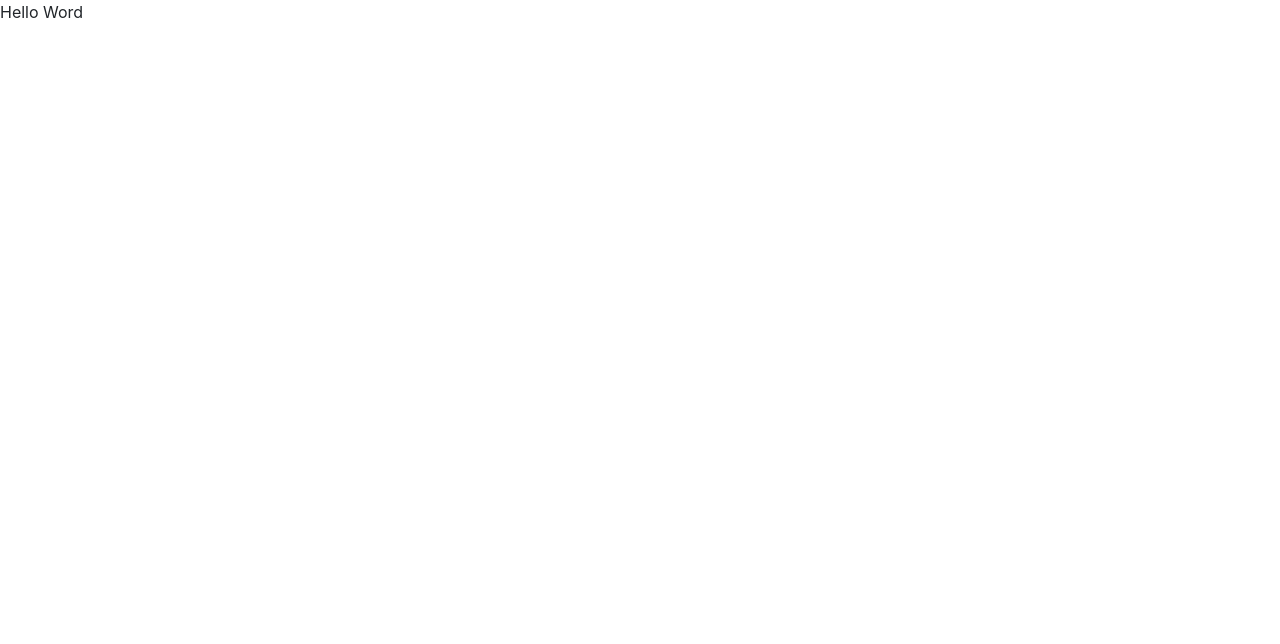
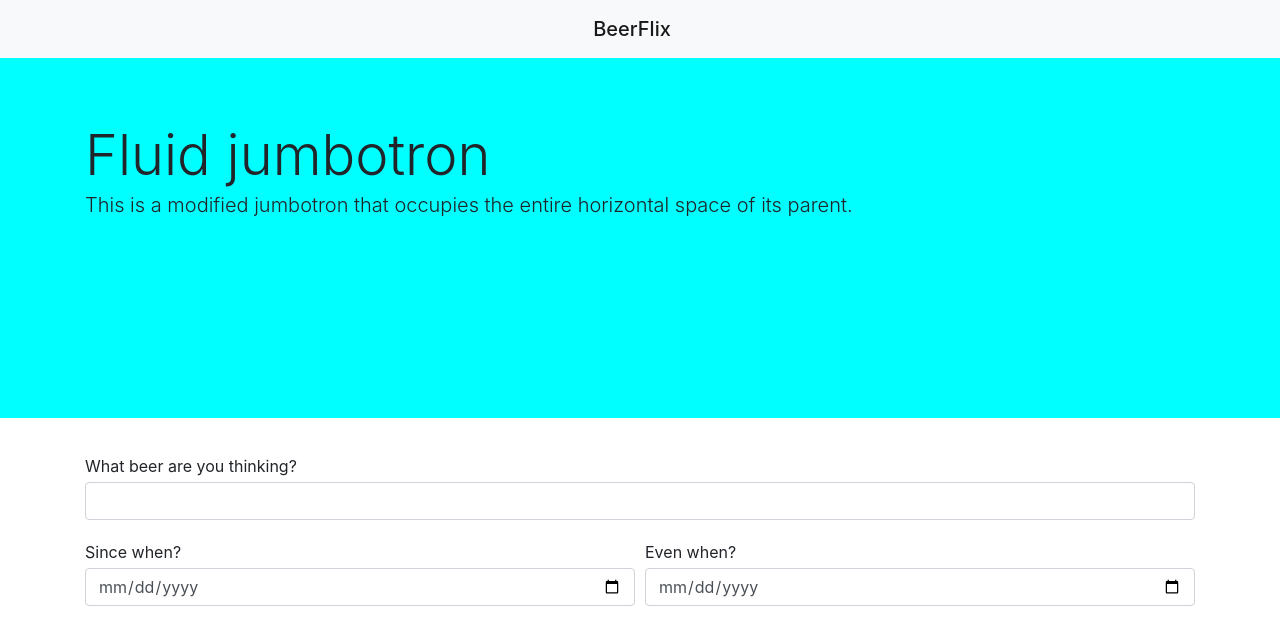
Before and after one commit to beatrizAdalab/keepcoding-BeerFlix, a plain HTML site: page index.html in a window 1280 px wide. Drawn offline with nearby package versions, Linux system fonts and the light colour scheme.

Commit message:
add index.html,and basic styles

```diff
--- a/index.html
+++ b/index.html
@@ -1,17 +1,79 @@
 <!DOCTYPE html>
 <html lang="en">
+
 <head>
   <meta charset="UTF-8">
   <meta name="viewport" content="width=device-width, initial-scale=1.0">
   <meta http-equiv="X-UA-Compatible" content="ie=edge">
   <title>BeerFlix</title>
-    <link href="https://fonts.googleapis.com/css?family=Roboto" rel="stylesheet">
   <link rel="stylesheet" href="https://use.fontawesome.com/releases/v5.12.0/css/all.css">
   <!-- styles -->
-    <link rel="stylesheet" href="https://stackpath.bootstrapcdn.com/bootstrap/4.4.1/css/bootstrap.min.css" integrity="sha384-Vkoo8x4CGsO3+Hhxv8T/Q5PaXtkKtu6ug5TOeNV6gBiFeWPGFN9MuhOf23Q9Ifjh" crossorigin="anonymous">
+  <link rel="stylesheet" href="https://stackpath.bootstrapcdn.com/bootstrap/4.4.1/css/bootstrap.min.css"
+    integrity="sha384-Vkoo8x4CGsO3+Hhxv8T/Q5PaXtkKtu6ug5TOeNV6gBiFeWPGFN9MuhOf23Q9Ifjh" crossorigin="anonymous">
   <link rel="stylesheet" href="/src/css/styles.css">
 </head>
+
 <body>
-Hello Word
+  <nav class="navbar navbar-expand-lg navbar-light bg-light d-flex justify-content-center">
+    <h1 class="navbar-brand ">BeerFlix</h1>
+  </nav>
+  <header>
+    <div class="jumbotron jumbotron-fluid">
+      <div class="container">
+        <h1 class="display-4">Fluid jumbotron</h1>
+        <p class="lead">This is a modified jumbotron that occupies the entire horizontal space of its parent.</p>
+      </div>
+    </div>
+  </header>
+  <main>
+    <!-- form -->
+    <section id="formSection">
+      <div class="container">
+        <form>
+          <div class="form-group">
+            <label for="inputAddress">What beer are you thinking?</label>
+            <input type="text" class="form-control" id="" placeholder="">
+          </div>
+          <div class="form-row">
+            <div class="form-group col-md-6">
+              <label for="inputEmail4">Since when?</label>
+              <input type="date" class="form-control" id="inputEmail4">
+            </div>
+            <div class="form-group col-md-6">
+              <label for="inputPassword4">Even when?</label>
+              <input type="date" class="form-control" id="inputPassword4">
+            </div>
+          </div>
+        </form>
+    </section>
+    <!-- form end-->
+
+    </section id="detailSection">
+    <section id="detailSection" class="detail-section">
+    </section>
+    <!-- loader -->
+    <div id="loader" class="loader-container hide">
+      <div class="lds-roller">
+        <div></div>
+        <div></div>
+        <div></div>
+        <div></div>
+        <div></div>
+        <div></div>
+        <div></div>
+        <div></div>
+      </div>
+    </div>
+    <!-- Loader end -->
+  </main>
+  <footer>
+
+  </footer>
+  <!-- script -->
+  <script src="https://cdn.jsdelivr.net/npm/js-cookie@beta/dist/js.cookie.min.js"></script>
+  <script src="https://cdn.rawgit.com/visionmedia/page.js/master/page.js"></script>
+  <script type="module" src="/src/js/routes.js"></script>
+  <!-- script end-->
 </body>
+
 </html>
--- /dev/null
+++ b/src/css/jumbotron.css
@@ -0,0 +1,12 @@
+.jumbotron {
+    /* position: relative;
+    background: url(../images/skyline.jpg);
+    background-position: 0% 25%;
+    width: 100%;
+    height: 100%;
+    background-size: cover;
+    overflow: hidden;
+    border-radius: 0 !Important; */
+    background: aqua;
+    height: 45vh;
+}
--- a/src/css/reset.css
+++ b/src/css/reset.css
@@ -0,0 +1,47 @@
+/* http://meyerweb.com/eric/tools/css/reset/
+   v2.0 | 20110126
+   License: none (public domain)
+*/
+
+html, body, div, span, applet, object, iframe,
+h1, h2, h3, h4, h5, h6, p, blockquote, pre,
+a, abbr, acronym, address, big, cite, code,
+del, dfn, em, img, ins, kbd, q, s, samp,
+small, strike, strong, sub, sup, tt, var,
+b, u, i, center,
+dl, dt, dd, ol, ul, li,
+fieldset, form, label, legend,
+table, caption, tbody, tfoot, thead, tr, th, td,
+article, aside, canvas, details, embed,
+figure, figcaption, footer, header, hgroup,
+menu, nav, output, ruby, section, summary,
+time, mark, audio, video {
+	margin: 0;
+	padding: 0;
+	border: 0;
+	font-size: 100%;
+	vertical-align: baseline;
+}
+/* HTML5 display-role reset for older browsers */
+article, aside, details, figcaption, figure,
+footer, header, hgroup, menu, nav, section {
+	display: block;
+}
+body {
+	line-height: 2rem;
+}
+ol, ul {
+	list-style: none;
+}
+blockquote, q {
+	quotes: none;
+}
+blockquote:before, blockquote:after,
+q:before, q:after {
+	content: '';
+	content: none;
+}
+table {
+	border-collapse: collapse;
+	border-spacing: 0;
+}
--- a/src/css/styles.css
+++ b/src/css/styles.css
@@ -2,3 +2,4 @@
 @import "reset.css";
 @import "detail.css";
 @import "mainSection.css";
+@import "jumbotron.css";
```
Also changed, not shown: src/js/routes.js (added). Lines whose indentation alone changed are shown as unchanged.
